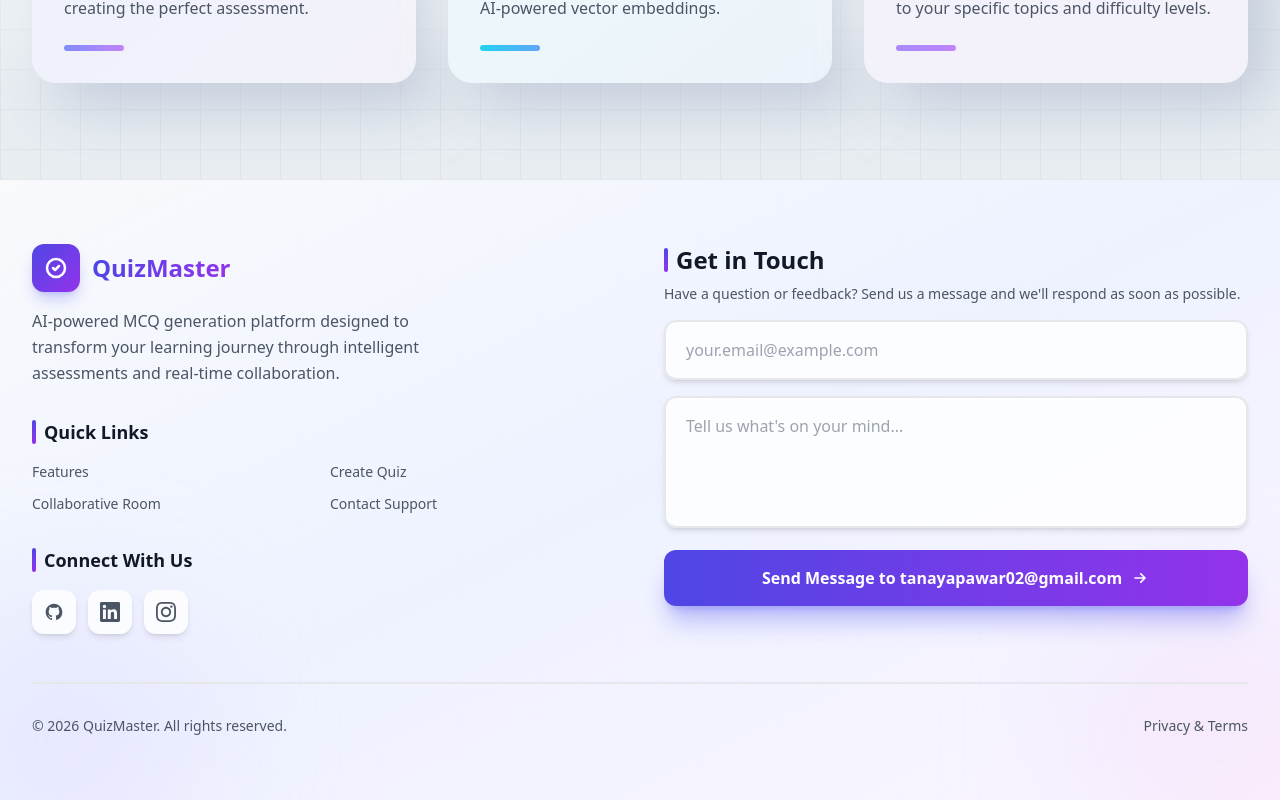
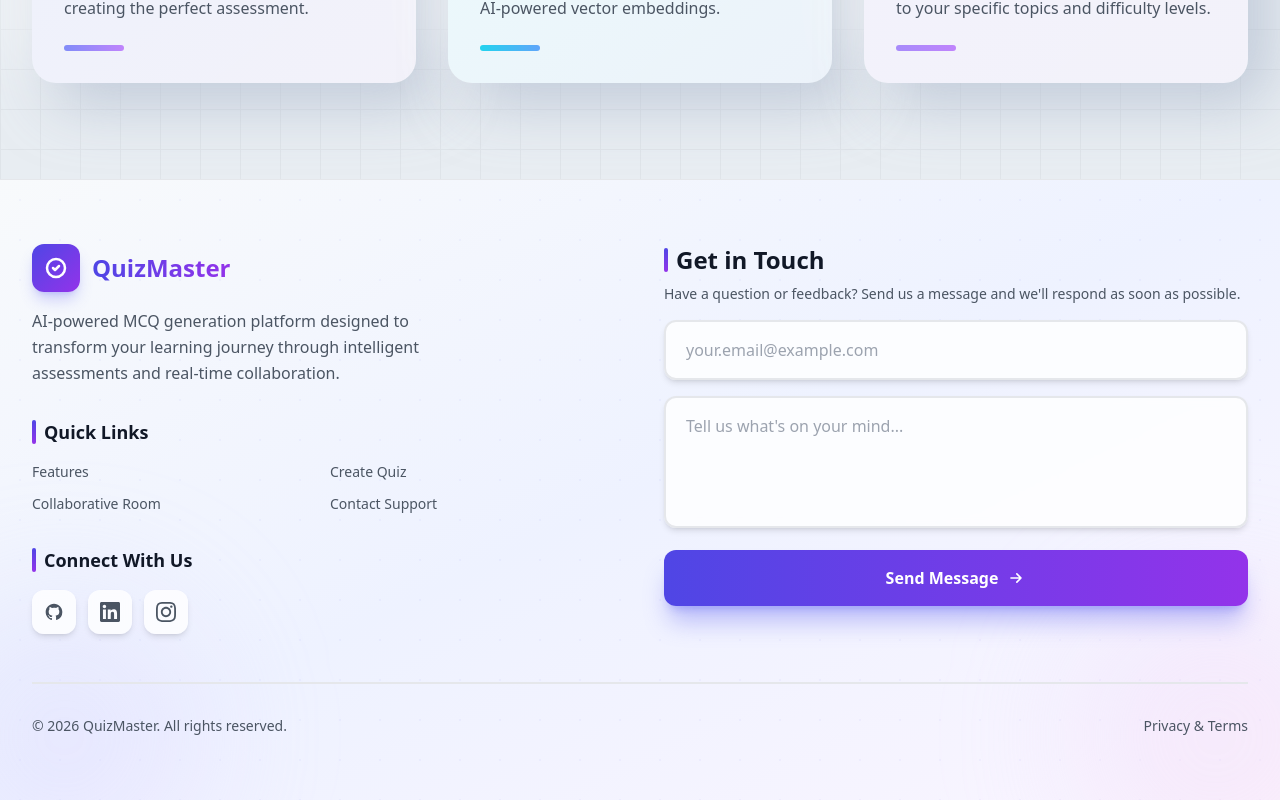
Before and after one commit to Tanaya-2007/AI-Powered-MCQ-app, a React (Vite) app: page / in a window 1280 px wide. Shown: the part 1691-2491 px from the top of the page. Built offline with nearby package versions, Linux system fonts and the light colour scheme; no server answers.

Commit message:
Hide raw email address in Footer UI while retaining mailto redirect handler

```diff
--- a/src/components/Footer.jsx
+++ b/src/components/Footer.jsx
@@ -140,7 +140,7 @@ function Footer() {
 
             {submitted ? (
               <div className="p-6 bg-emerald-50 border border-emerald-200 rounded-2xl text-center text-emerald-700 font-semibold shadow-md animate-fade-in">
-                ✅ Opening mail app to send your message directly to tanayapawar02@gmail.com!
+                ✅ Opening your email client to send your message!
               </div>
             ) : (
               <form onSubmit={handleContactSubmit} className="space-y-4">
@@ -169,7 +169,7 @@ function Footer() {
                   className="group w-full px-8 py-4 bg-gradient-to-r from-indigo-600 to-purple-600 text-white font-bold rounded-xl shadow-xl shadow-indigo-500/40 hover:shadow-2xl hover:shadow-indigo-500/60 transform hover:scale-[1.02] hover:-translate-y-1 transition-all duration-300"
                 >
                   <span className="flex items-center justify-center gap-2">
-                    Send Message to tanayapawar02@gmail.com
+                    Send Message
                     <svg className="w-5 h-5 group-hover:translate-x-1 transition-transform" fill="none" stroke="currentColor" viewBox="0 0 24 24">
                       <path strokeLinecap="round" strokeLinejoin="round" strokeWidth={2} d="M13 7l5 5m0 0l-5 5m5-5H6" />
                     </svg>
```
